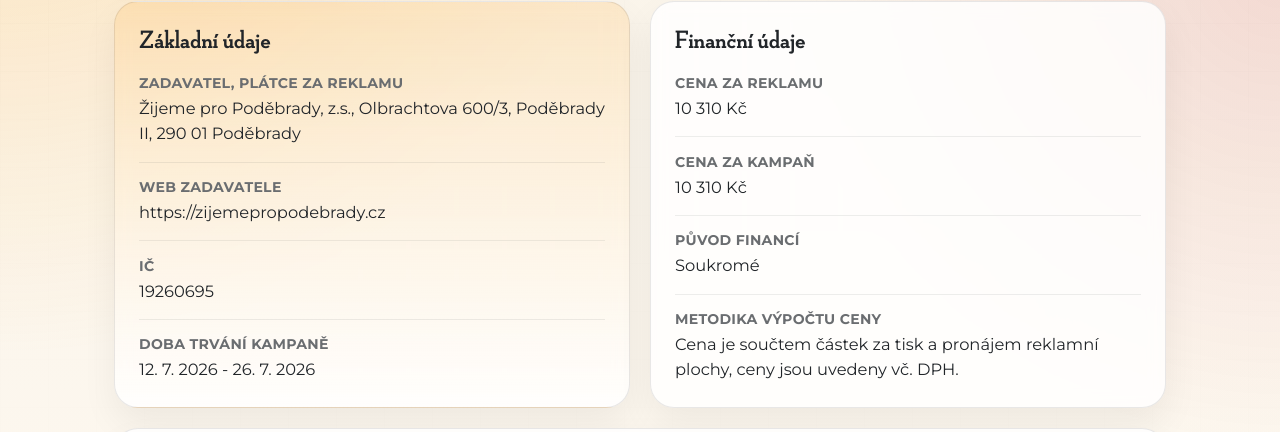
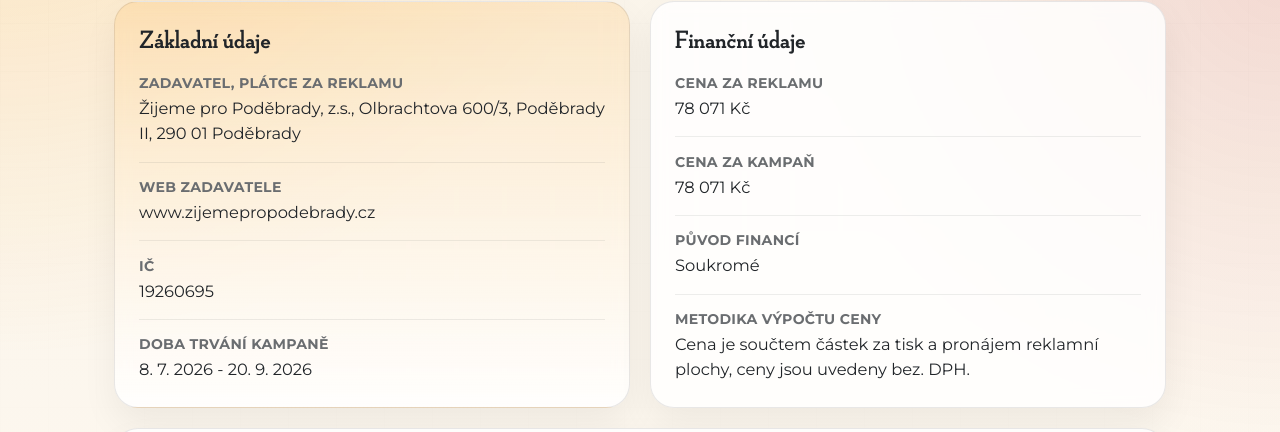
Before and after one commit to muzikp/www.zijemepropodebrady.cz, a SvelteKit app: page /transparentnost/k7 in a window 1280 px wide. Shown: the part 313-745 px from the top of the page. Built offline with nearby package versions, Linux system fonts and the light colour scheme.

Commit message:
Update transparency page sources

```diff
--- a/src/routes/transparentnost/k6/+page.svelte
+++ b/src/routes/transparentnost/k6/+page.svelte
@@ -8,7 +8,7 @@
 		},
 		{
 			label: 'Web zadavatele',
-			value: 'https://zijemepropodebrady.cz'
+			value: 'www.zijemepropodebrady.cz'
 		},
 		{
 			label: 'IČ',
--- a/src/routes/transparentnost/k7/+page.svelte
+++ b/src/routes/transparentnost/k7/+page.svelte
@@ -8,7 +8,7 @@
 		},
 		{
 			label: 'Web zadavatele',
-			value: 'https://zijemepropodebrady.cz'
+			value: 'www.zijemepropodebrady.cz'
 		},
 		{
 			label: 'IČ',
@@ -16,15 +16,15 @@
 		},
 		{
 			label: 'Doba trvání kampaně',
-			value: '12. 7. 2026 - 26. 7. 2026'
+			value: '8. 7. 2026 - 20. 9. 2026'
 		},
 		{
 			label: 'Cena za reklamu',
-			value: '10 310 Kč'
+			value: '78 071 Kč'
 		},
 		{
 			label: 'Cena za kampaň',
-			value: '10 310 Kč'
+			value: '78 071 Kč'
 		},
 		{
 			label: 'Původ financí',
@@ -32,7 +32,7 @@
 		},
 		{
 			label: 'Metodika výpočtu ceny',
-			value: 'Cena je součtem částek za tisk a pronájem reklamní plochy, ceny jsou uvedeny vč. DPH.'
+			value: 'Cena je součtem částek za tisk a pronájem reklamní plochy, ceny jsou uvedeny bez. DPH.'
 		},
 		{
 			label: 'Souvislost sdělení',
```
